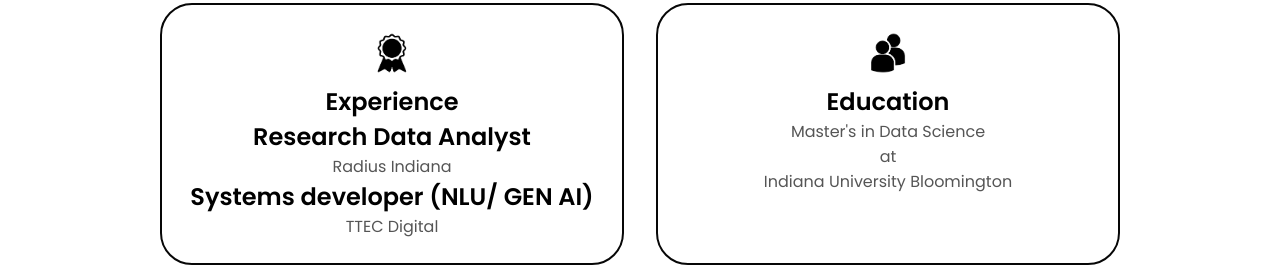
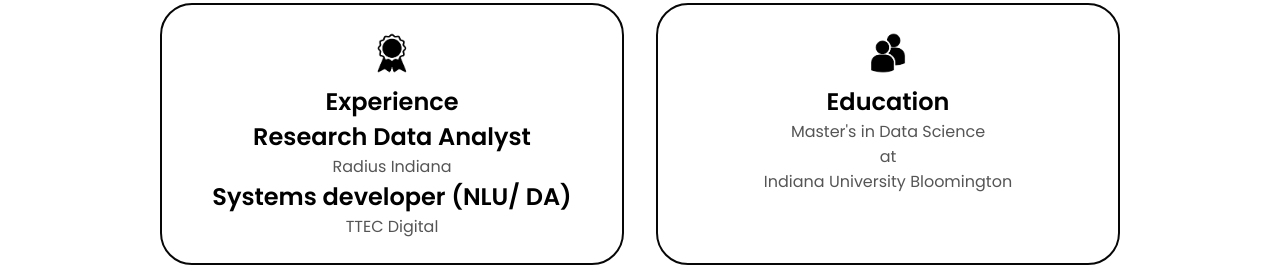
Before and after one commit to rasaghnak/personalPortfolio, a plain HTML site: page index.html in a window 1280 px wide. Shown: the part 1127-1396 px from the top of the page. Drawn offline with Linux system fonts and the light colour scheme.

Commit message:
Update index.html

```diff
--- a/index.html
+++ b/index.html
@@ -91,7 +91,7 @@
                     <h1>Experience</h1>
                     <h2>Research Data Analyst</h2>
                     <p>Radius Indiana</p>
-                    <h2> Systems developer (NLU/ GEN AI)</h2>
+                    <h2> Systems developer (NLU/ DA)</h2>
                     <p> TTEC Digital</p>
 
                 </div>
```
